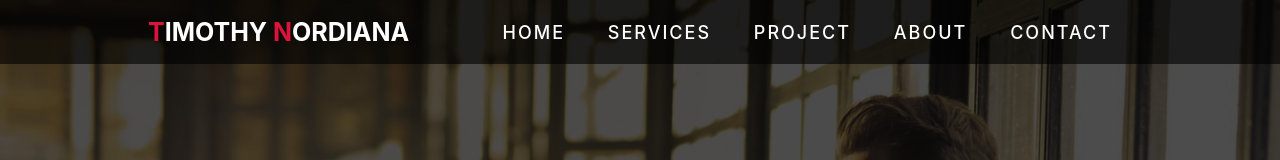
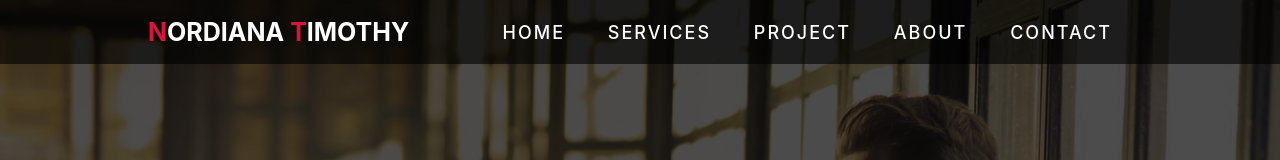
Before and after one commit to Opeolu-wa/Project_1, a plain HTML site: page index.html in a window 1280 px wide. Shown: the top 160 px of the page. Drawn offline with Linux system fonts and the light colour scheme.

Commit message:
Update index.html

```diff
--- a/index.html
+++ b/index.html
@@ -18,7 +18,7 @@
             <div class="header container">
                 <div class="nav_bar">
                     <div class="brand">
-                        <a href="#hero"><h1><span>T</span>imothy <span>N</span>ordiana</h1></a>
+                        <a href="#hero"><h1><span>N</span>ordiana <span>T</span>imothy</h1></a>
                     </div>
                     <div class="nav_list">
                         <div class="hamburger">
```
